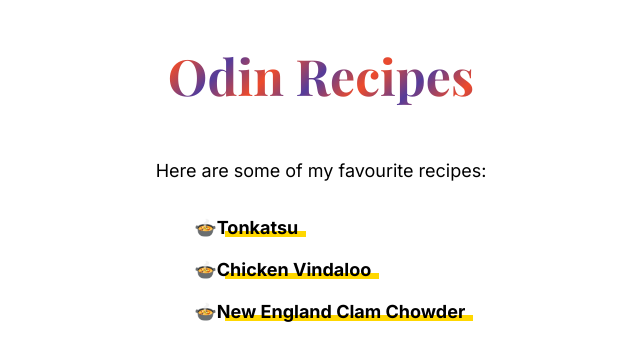
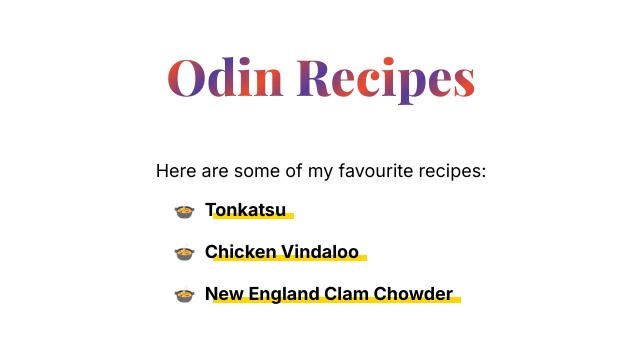
Before and after one commit to exelinguy/odin-recipes, a plain HTML site: page index.html in a window 1280 px wide. Shown: the whole page, without its empty margins (319-959 px from the left). Drawn offline with nearby package versions, Linux system fonts and the light colour scheme; a web font is replaced by a local one.

Commit message:
fix: :art: Fixed margin errors, corrected headings and formatted the code better

```diff
--- a/index.html
+++ b/index.html
@@ -12,14 +12,16 @@
     <title>Odin Recipes</title>
 </head>
 <body>
-    <div><h1>Odin Recipes</h1></div>
-    <div><p>Here are some of my favourite recipes:</p></div>
-    <div><ul>
-        <li><a href="recipes/tonkatsu.html">Tonkatsu</a></li>
-        <br>
-        <li><a href="recipes/chicken-vindaloo.html">Chicken Vindaloo</a></li>
-        <br>
-        <li><a href="recipes/clam-chowder.html">New England Clam Chowder</a></li>
-    </ul></div>
+    <div>
+        <h1>Odin Recipes</h1>
+        <p>Here are some of my favourite recipes:</p>
+        <ul>
+            <li><a href="recipes/tonkatsu.html">Tonkatsu</a></li>
+                <br>
+            <li><a href="recipes/chicken-vindaloo.html">Chicken Vindaloo</a></li>
+                <br>
+            <li><a href="recipes/clam-chowder.html">New England Clam Chowder</a></li>
+        </ul>
+    </div>
 </body>
 </html>
--- a/recipes/style.css
+++ b/recipes/style.css
@@ -37,24 +37,23 @@ img{
     margin: auto;
     justify-content: center;
     border: 2px solid black;
+    height: auto;
+    width: 256px;
 }
 
 div{
     width: fit-content;
     display: flexbox;
-    margin: 0 0 0 20px;
+    margin: 0 5% 0 5%;
 }
 
 h1 {
 
     display: block;
-    margin: 50px ;
+    margin-top: 50px ;
     font-family: 'Playfair Display', 'Times New Roman', Times, serif;
+    font-weight: 800;
     text-align: center;
-    text-decoration: overline underline;
-    text-underline-offset: 0.5em;
-
-
 }
 
 div p{
@@ -62,8 +61,7 @@ div p{
 }
 
 div ul {
-    font-size: large;
-    text-align: left;
+    list-style-type: square;
 }
 
 div a{
--- a/style.css
+++ b/style.css
@@ -41,14 +41,13 @@ a {
 div{
     text-align: center;
     width: fit-content;
-    display: flex;
     margin: auto;
 }
 
 h1 {
     font-family: 'Playfair Display', 'Times New Roman', Times, serif;
     font-size: 50px;
-    weight: 800;
+    font-weight: 800;
     display: inline-block;
     background-image: repeating-linear-gradient(135deg, #553c9a, #ee4b2b 10%, #553c9a 20%);
     color: transparent;
@@ -67,4 +66,9 @@ div ul {
     font-size: large;
     text-align: left;
     list-style-type: "🍲";
+    padding-left: 20;
 }
+
+ul li{
+    padding-left: 0.5em;
+}
```
Also changed, not shown: recipes/chicken-vindaloo.html (+7 -5 lines), recipes/clam-chowder.html (+5 -3 lines), recipes/tonkatsu.html (+4 -2 lines).
